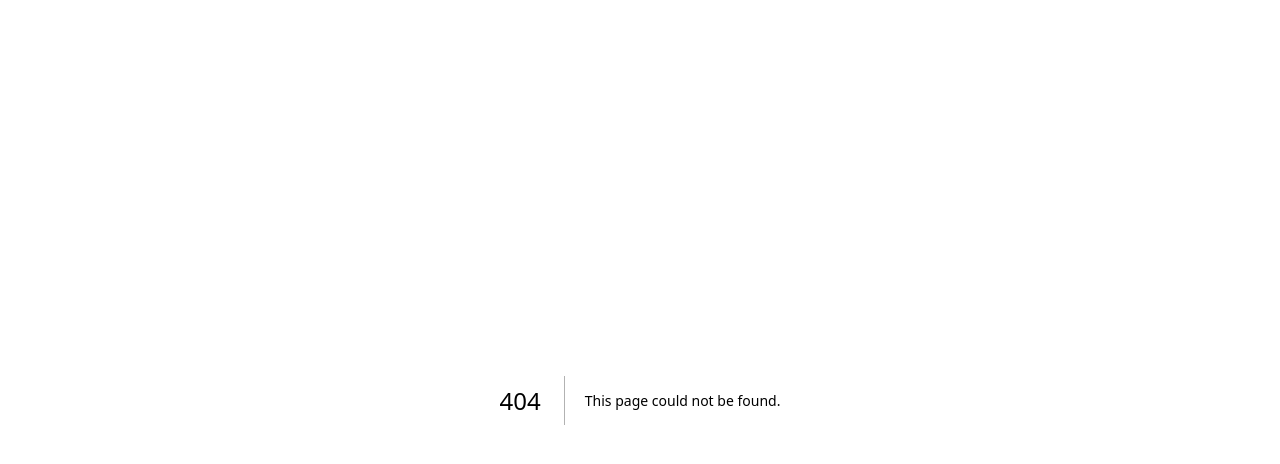
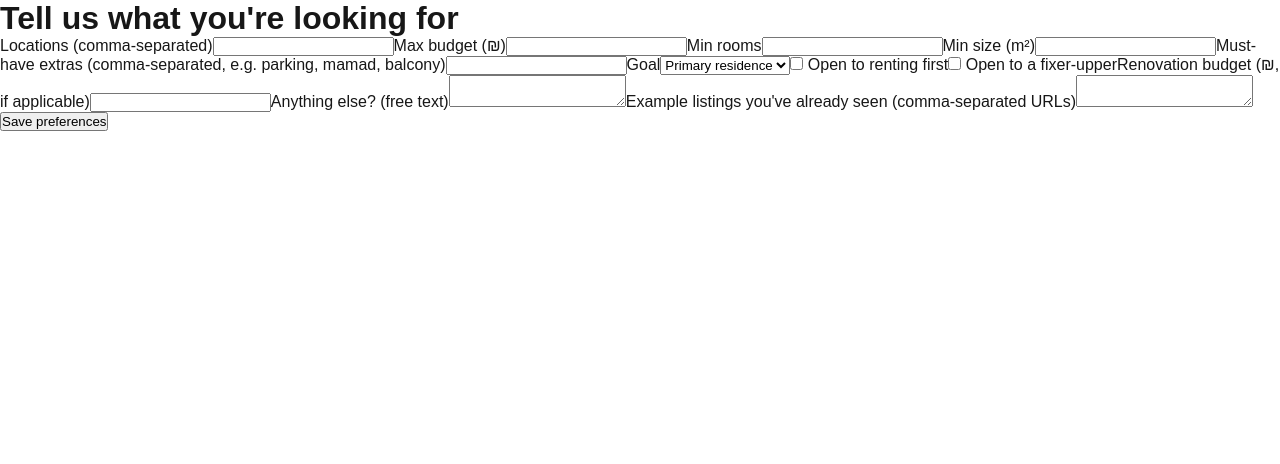
Before and after one commit to yuvalzafrir-creator/home, a Next.js app: page /onboarding in a window 1280 px wide. Before the commit this address had no page. Shown: the top 464 px of the page. Built offline with nearby package versions, Linux system fonts and the light colour scheme.

Commit message:
feat: add onboarding form UI

```diff
--- /dev/null
+++ b/src/app/onboarding/page.tsx
@@ -0,0 +1,10 @@
+import { OnboardingForm } from "@/components/OnboardingForm";
+
+export default function OnboardingPage() {
+  return (
+    <main>
+      <h1>Tell us what you're looking for</h1>
+      <OnboardingForm />
+    </main>
+  );
+}
--- /dev/null
+++ b/src/components/OnboardingForm.tsx
@@ -0,0 +1,70 @@
+"use client";
+
+import { useState } from "react";
+import { useRouter } from "next/navigation";
+
+export function OnboardingForm() {
+  const router = useRouter();
+  const [submitting, setSubmitting] = useState(false);
+  const [error, setError] = useState<string | null>(null);
+
+  async function handleSubmit(e: React.FormEvent<HTMLFormElement>) {
+    e.preventDefault();
+    setSubmitting(true);
+    setError(null);
+
+    const form = new FormData(e.currentTarget);
+    const payload = {
+      locations: String(form.get("locations")).split(",").map((s) => s.trim()).filter(Boolean),
+      budgetMax: Number(form.get("budgetMax")),
+      minRooms: form.get("minRooms") ? Number(form.get("minRooms")) : undefined,
+      minSizeSqm: form.get("minSizeSqm") ? Number(form.get("minSizeSqm")) : undefined,
+      mustHaveExtras: String(form.get("mustHaveExtras") ?? "").split(",").map((s) => s.trim()).filter(Boolean),
+      goal: form.get("goal"),
+      openToRenting: form.get("openToRenting") === "on",
+      openToFixerUpper: form.get("openToFixerUpper") === "on",
+      renovationBudget: form.get("renovationBudget") ? Number(form.get("renovationBudget")) : undefined,
+      freeText: String(form.get("freeText") ?? ""),
+      exampleUrls: String(form.get("exampleUrls") ?? "").split(",").map((s) => s.trim()).filter(Boolean),
+    };
+
+    const res = await fetch("/api/onboarding", {
+      method: "POST",
+      body: JSON.stringify(payload),
+    });
+
+    setSubmitting(false);
+
+    if (!res.ok) {
+      setError("Please check the form — something was missing or invalid.");
+      return;
+    }
+
+    router.push("/");
+  }
+
+  return (
+    <form onSubmit={handleSubmit}>
+      <label>Locations (comma-separated)<input name="locations" required /></label>
+      <label>Max budget (₪)<input name="budgetMax" type="number" required /></label>
+      <label>Min rooms<input name="minRooms" type="number" step="0.5" /></label>
+      <label>Min size (m²)<input name="minSizeSqm" type="number" /></label>
+      <label>Must-have extras (comma-separated, e.g. parking, mamad, balcony)<input name="mustHaveExtras" /></label>
+      <label>
+        Goal
+        <select name="goal" required>
+          <option value="primary">Primary residence</option>
+          <option value="investment">Investment</option>
+        </select>
+      </label>
+      <label><input name="openToRenting" type="checkbox" /> Open to renting first</label>
+      <label><input name="openToFixerUpper" type="checkbox" /> Open to a fixer-upper</label>
+      <label>Renovation budget (₪, if applicable)<input name="renovationBudget" type="number" /></label>
+      <label>Anything else? (free text)<textarea name="freeText" /></label>
+      <label>Example listings you've already seen (comma-separated URLs)<textarea name="exampleUrls" /></label>
+
+      {error && <p role="alert">{error}</p>}
+      <button type="submit" disabled={submitting}>Save preferences</button>
+    </form>
+  );
+}
```
